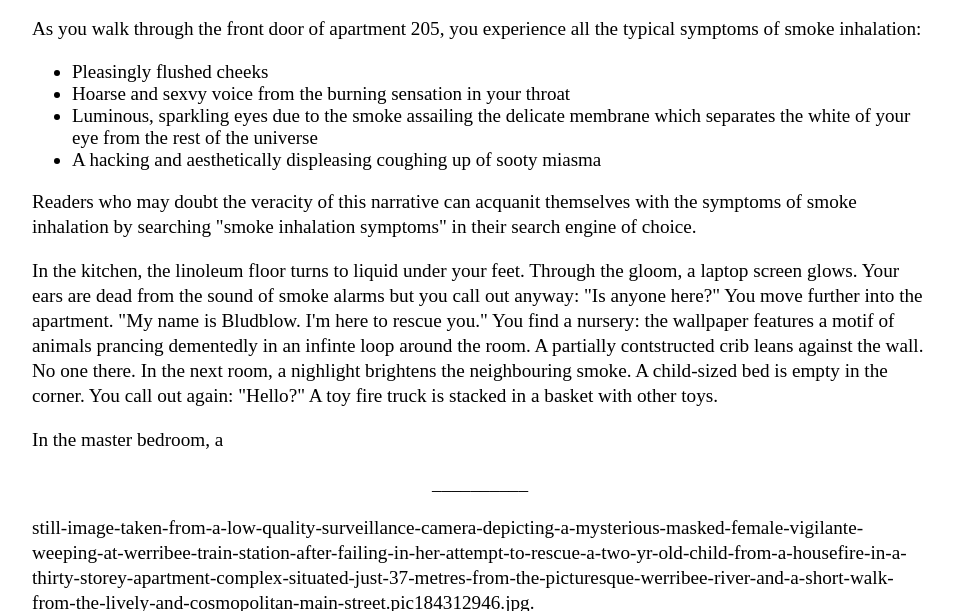
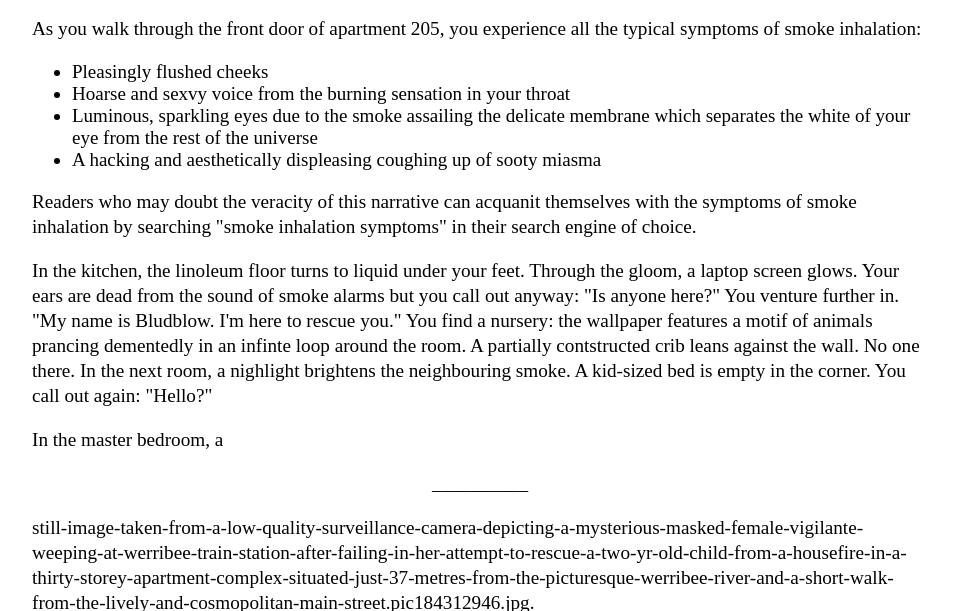
Before and after one commit to Pinelife/pinelife.github.io, a Jekyll site: the page Hellhole/Room12.html, which Jekyll copies as it is, in a window 1280 px wide and 900 px high, scrolled down 2615 px, cut to the strip 0-611 px from the top of the window. Shown: the whole strip, without its empty margins (160-1114 px from the left). Built offline with Jekyll 4.4.1, drawn with Linux system fonts in a browser that asks for light colours.

Commit message:
Update Room12.html

```diff
--- a/Hellhole/Room12.html
+++ b/Hellhole/Room12.html
@@ -161,10 +161,10 @@ Readers who may doubt the veracity of this narrative can acquanit themselves wit
  by searching "smoke inhalation symptoms" in their search engine of choice.
 </p>
 <p>In the kitchen, the linoleum floor turns to liquid under your feet. Through the gloom, a laptop screen glows. Your ears are dead
-from the sound of smoke alarms but you call out anyway: "Is anyone here?" You move further into the apartment. "My name is Bludblow. I'm here to rescue you."
-You find a nursery: the wallpaper features a motif of animals prancing dementedly in an infinte loop around the room. A  partially contstructed
-crib leans against the wall. No one there. In the next room, a nighlight brightens the neighbouring smoke. A child-sized bed is empty in the corner.
-You call out again: "Hello?" A toy fire truck is stacked in a basket with other toys.
+from the sound of smoke alarms but you call out anyway: "Is anyone here?" You venture further in. "My name is Bludblow. I'm here to
+	rescue you." You find a nursery: the wallpaper features a motif of animals prancing dementedly in an infinte loop around
+	the room. A  partially contstructed crib leans against the wall. No one there. In the next room, a nighlight brightens the
+	neighbouring smoke. A kid-sized bed is empty in the corner. You call out again: "Hello?"
 </p>
 <p>
 In the master bedroom, a
```
